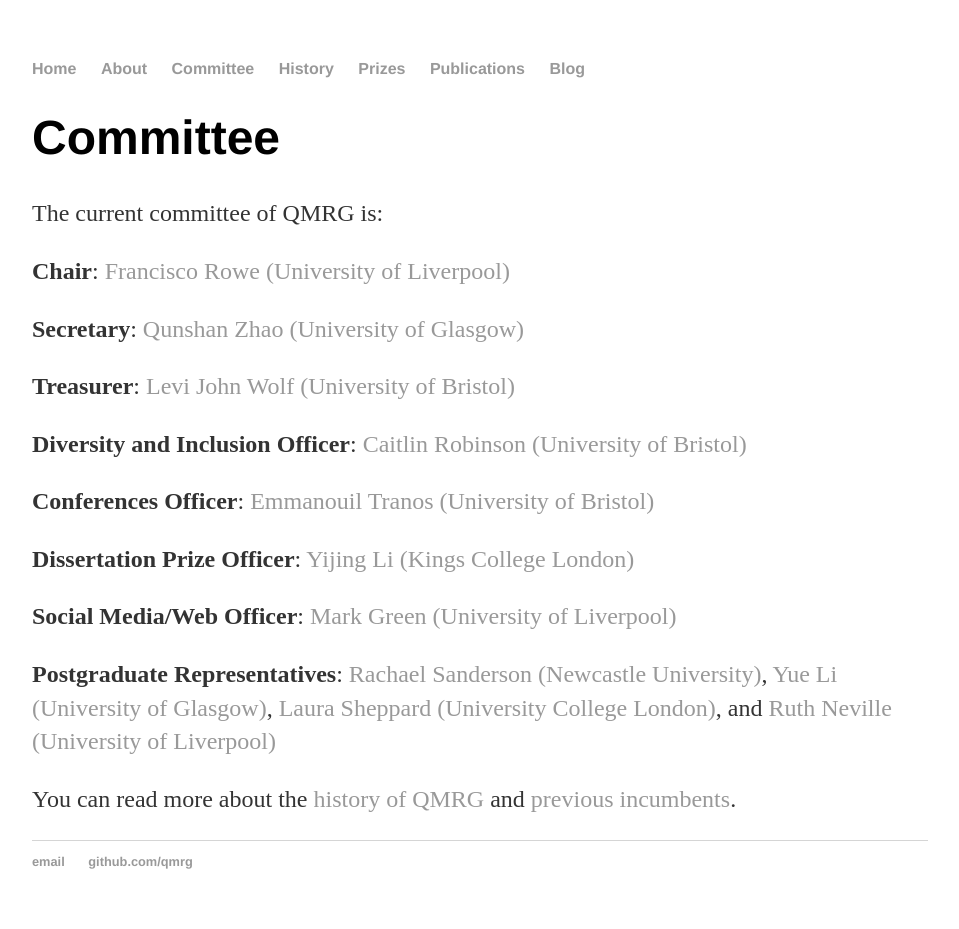
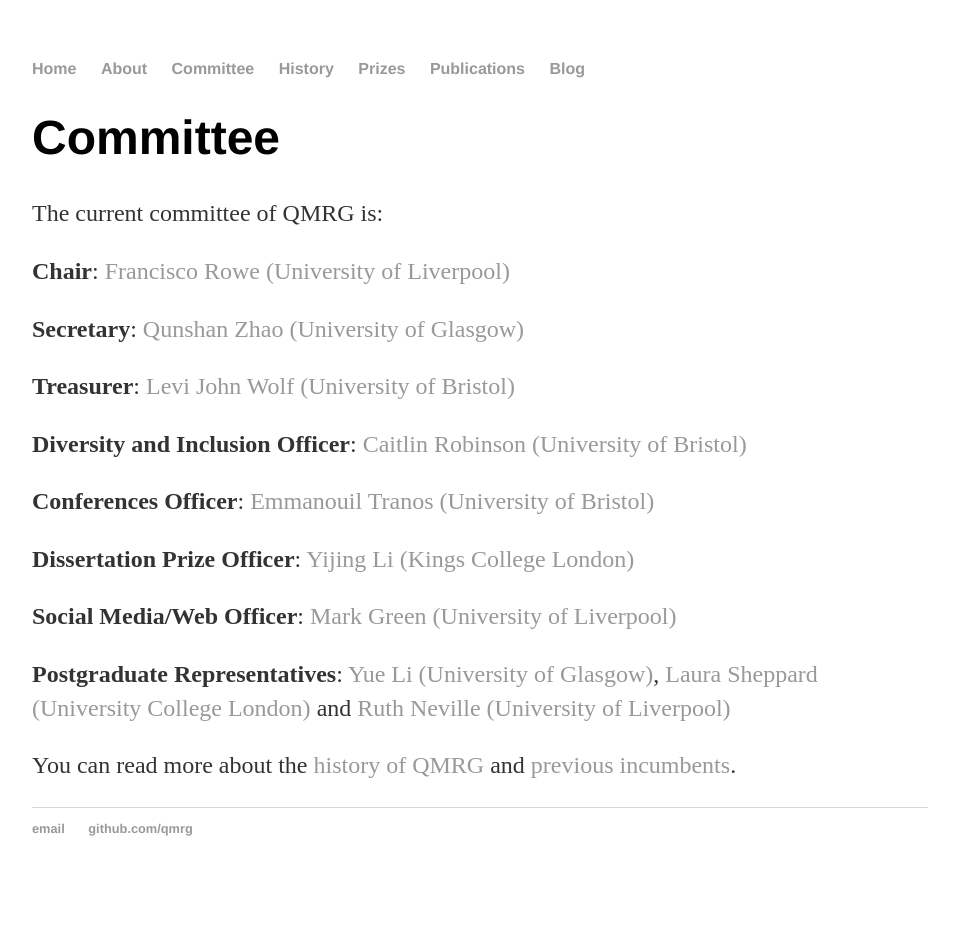
Before and after one commit to qmrg/qmrg.github.io, a Jekyll site: the page built from committee.md, in a window 1280 px wide. Shown: the whole page, without its empty margins (160-1119 px from the left). Built offline with Jekyll 4.4.1, drawn with Linux system fonts in a browser that asks for light colours; after the commit the page ends 900 px from its top, so only the background shows below that.

Commit message:
Update committee.md
Updated committee

```diff
--- a/committee.md
+++ b/committee.md
@@ -21,6 +21,6 @@
 
 **Social Media/Web Officer**: [Mark Green (University of Liverpool)](https://www.liverpool.ac.uk/environmental-sciences/staff/mark-green/)
 
-**Postgraduate Representatives**: [Rachael Sanderson (Newcastle University)](https://research.ncl.ac.uk/geospatial-systems/phdresearchers/profiles/rachaelsanderson.html), [Yue Li (University of Glasgow)](https://www.ubdc.ac.uk/about-ubdc/who-we-are/team-profiles/phd-students/yue-li/), [Laura Sheppard (University College London)](https://iris.ucl.ac.uk/iris/browse/profile?upi=LSHEP63), and [Ruth Neville (University of Liverpool)](https://www.liverpool.ac.uk/geographic-data-science/our-people/)
+**Postgraduate Representatives**: [Yue Li (University of Glasgow)](https://www.ubdc.ac.uk/about-ubdc/who-we-are/team-profiles/phd-students/yue-li/), [Laura Sheppard (University College London)](https://iris.ucl.ac.uk/iris/browse/profile?upi=LSHEP63) and [Ruth Neville (University of Liverpool)](https://www.liverpool.ac.uk/geographic-data-science/our-people/)
 
 You can read more about the [history of QMRG](https://qmrg.github.io/history_of_qmrg) and [previous incumbents](https://qmrg.github.io/past_committee).
```
